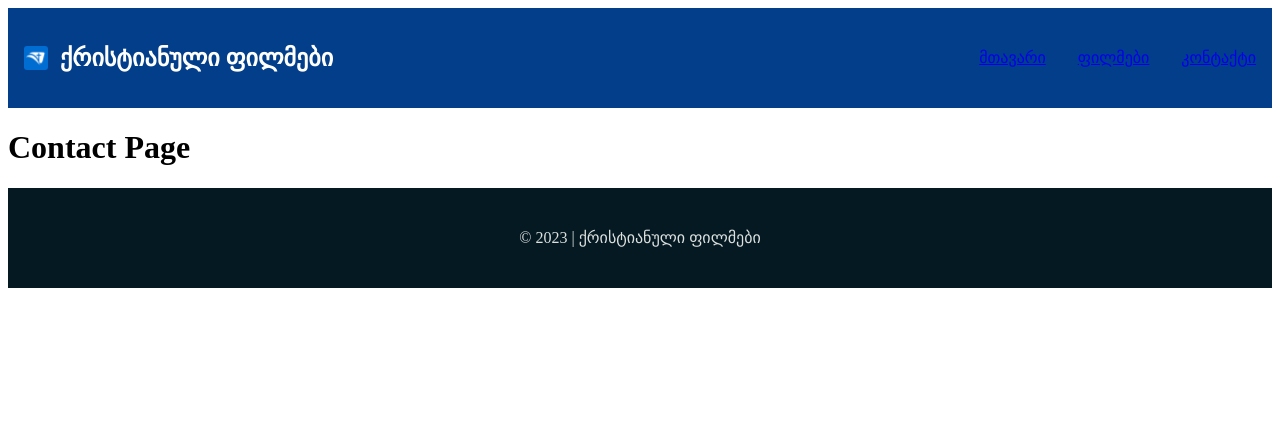
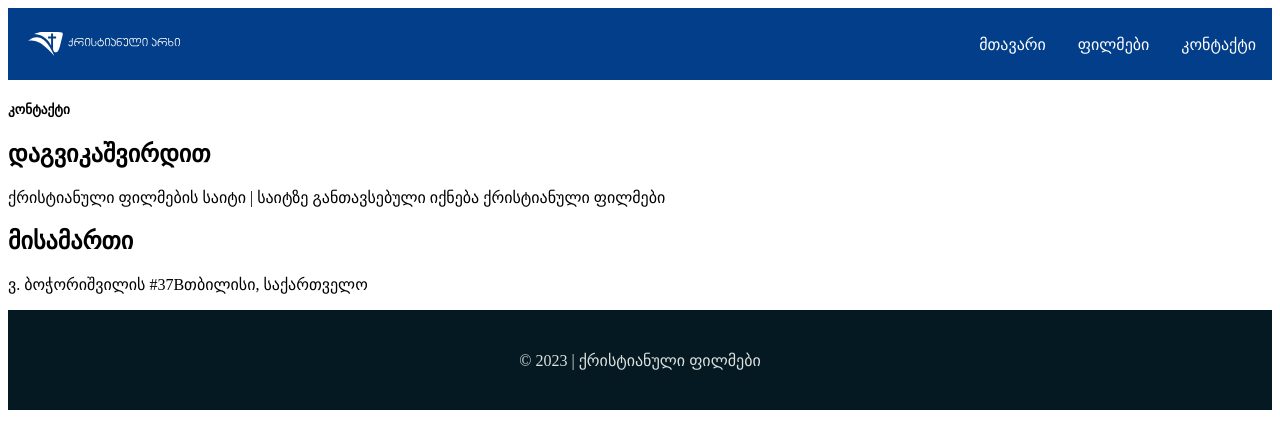
Before and after one commit to Dachi-Papashvili88/qtv-movies, a React (Vite) app: page /contact in a window 1280 px wide. Shown: the top 448 px of the page. Built offline with nearby package versions, Linux system fonts and the light colour scheme.

Commit message:
added logo svg and changed link colors

```diff
--- a/src/components/Navbar.jsx
+++ b/src/components/Navbar.jsx
@@ -13,13 +13,12 @@ const Navbar = () => {
   return (
     <NavbarContainer>
       <Logo to="/">
-        <img src="logo.png" alt="" />
-        <h1>ქრისტიანული ფილმები</h1>
+        <img src="QTV Logo.svg" alt="" />
       </Logo>
       <MenuButton onClick={toggleMenu}>
         {menuOpen ? <FaTimes /> : <FaBars />} {/* Use React Icons here */}
       </MenuButton>
-      <Menu open={menuOpen}>
+      <Menu open={menuOpen} className="menu">
         <Link to="/">მთავარი</Link>
         <Link to="about">ფილმები</Link>
         <Link to="contact">კონტაქტი</Link>
@@ -45,8 +44,8 @@ const NavbarContainer = styled.nav`
   }
 
   img {
-    width: 1.5em;
-    height: 1.5em;
+    width: 10em;
+    height: 2.5em;
     border-radius: 3px;
   }
 
@@ -54,7 +53,14 @@ const NavbarContainer = styled.nav`
     margin-left: 0.5em;
   }
 
+  a {
+    color: white;
+    text-decoration: none;
+  }
 
+  a:hover {
+    color: blue;
+  }
 `;
 
 const Logo = styled(Link)`
--- a/src/pages/Contact.jsx
+++ b/src/pages/Contact.jsx
@@ -1,11 +1,21 @@
-
+import styled from "styled-components";
 const Contact = () => {
   return (
-    <div>
-      <h1>Contact Page</h1>
-      {/* Add your content here */}
-    </div>
+    <Wrapper>
+      <h5>კონტაქტი</h5>
+      <h1>დაგვიკაშვირდით</h1>
+      <p>
+        ქრისტიანული ფილმების საიტი | საიტზე განთავსებული იქნება ქრისტიანული
+        ფილმები
+      </p>
+      <div className="contact">
+        <h2>მისამართი</h2>
+        <p>ვ. ბოჭორიშვილის #37Bთბილისი, საქართველო</p>
+      </div>
+    </Wrapper>
   );
 };
 
+const Wrapper = styled.section``;
+
 export default Contact;
```
Also changed, not shown: public/QTV Logo.svg (added).
